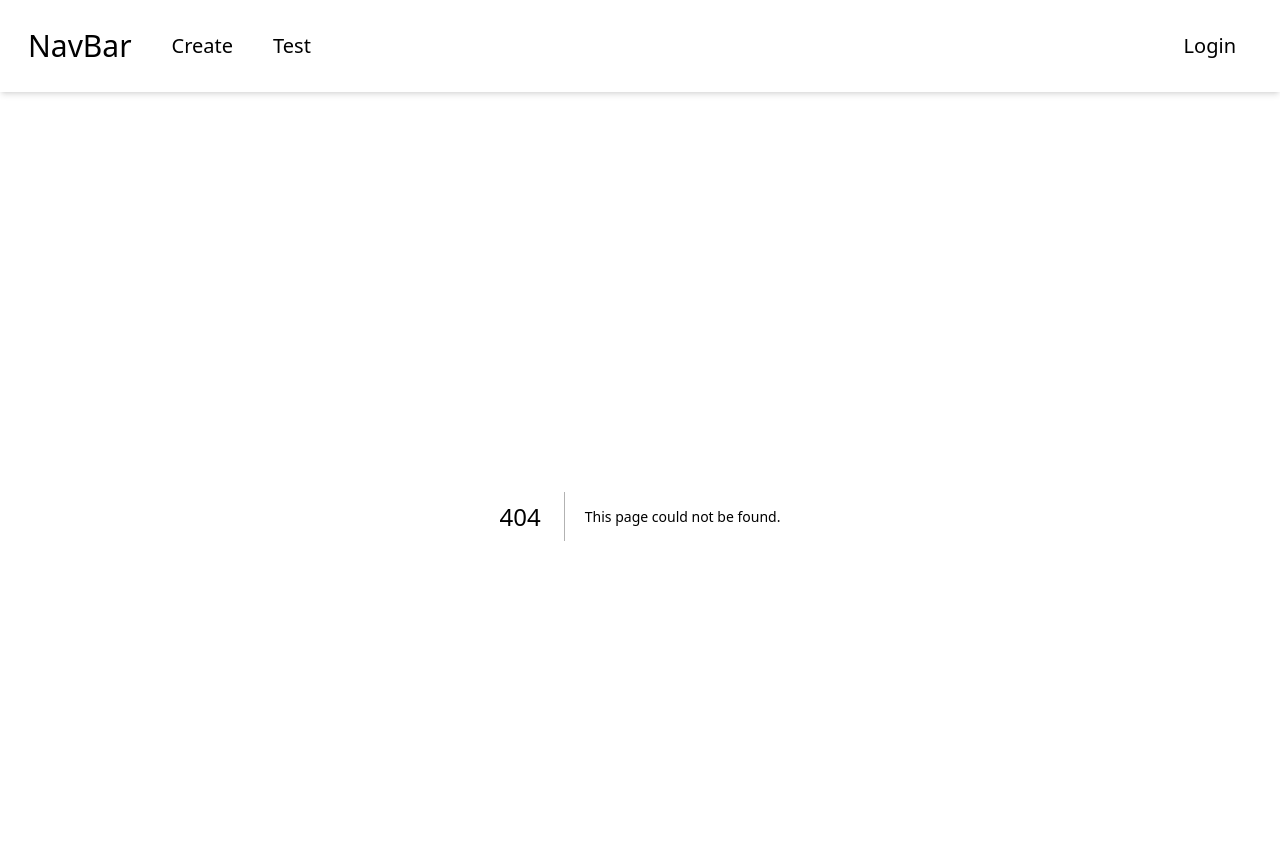
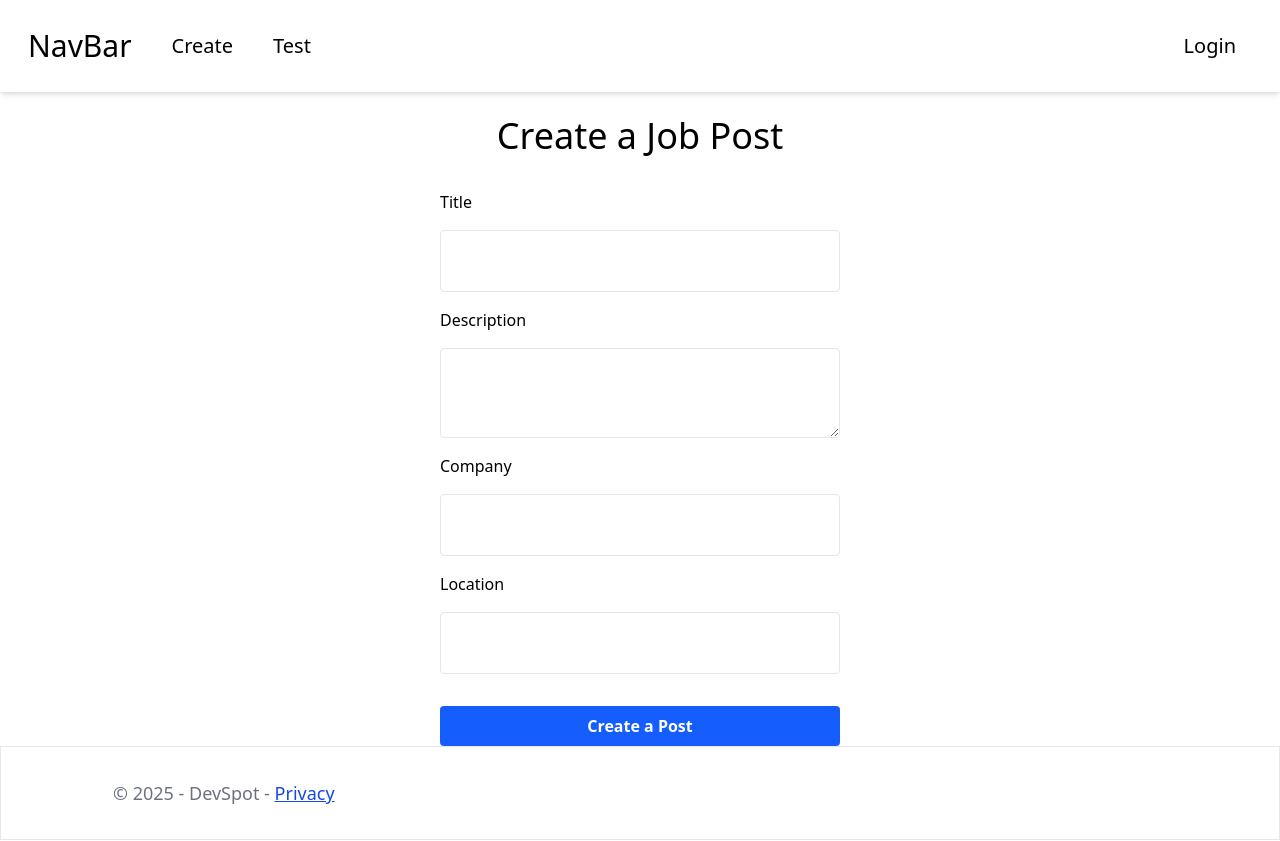
Before and after one commit to yiwenwangANU/dotnetfrontend, a Next.js app: page /jobPostings/update/1 in a window 1280 px wide. Before the commit this address had no page. Shown: the top 841 px of the page. Built offline with nearby package versions, Linux system fonts and the light colour scheme; no server answers.

Commit message:
create route for single post

```diff
--- a/src/api/apiServices.ts
+++ b/src/api/apiServices.ts
@@ -21,6 +21,7 @@ export type CreatePostResponse = {
 
 export type GetPostingResponse = {
   jobPosting: {
+    id: number;
     title: string;
     description: string;
     company: string;
@@ -33,6 +34,7 @@ export type GetPostingResponse = {
 export type GetPostingsResponse = {
   jobPostings: [
     {
+      id: number;
       title: string;
       description: string;
       company: string;
--- /dev/null
+++ b/src/app/jobPostings/[id]/page.tsx
@@ -0,0 +1,10 @@
+"use client";
+import { useParams } from "next/navigation";
+
+const JobPosting = () => {
+  const params = useParams();
+  const id = params.id;
+  return <div>hello, {id}</div>;
+};
+
+export default JobPosting;
--- /dev/null
+++ b/src/app/jobPostings/update/[id]/page.tsx
@@ -0,0 +1,89 @@
+"use client";
+import Button from "@/components/Buttom";
+import useCreatePost from "@/hooks/useCreatePost";
+import { useParams } from "next/navigation";
+import { useForm, SubmitHandler } from "react-hook-form";
+
+type Inputs = {
+  title: string;
+  description: string;
+  company: string;
+  location: string;
+};
+
+const Update = () => {
+  const params = useParams();
+  const id = params.id;
+
+  const { mutate } = useCreatePost();
+  const {
+    register,
+    handleSubmit,
+    formState: { errors },
+  } = useForm<Inputs>();
+
+  const onSubmit: SubmitHandler<Inputs> = (data) => {
+    console.log(data);
+    mutate({
+      title: data.title,
+      description: data.description,
+      company: data.company,
+      location: data.location,
+    });
+  };
+
+  return (
+    <div className="flex flex-col gap-2 justify-center items-center">
+      <div className="text-4xl">Create a Job Post</div>
+      <hr className="border-t-2 border-gray-600 mb-4" />
+      <form className="flex flex-col gap-4" onSubmit={handleSubmit(onSubmit)}>
+        <label>Title</label>
+        <input
+          className="border rounded border-gray-200 p-4 text-xl w-100"
+          {...register("title", {
+            required: "Please enter a title.",
+          })}
+        />
+        {errors.title && (
+          <span className="text-red-600">{errors.title.message}</span>
+        )}
+        <label>Description</label>
+        <textarea
+          className="border rounded border-gray-200 p-4 text-xl w-100"
+          {...register("description", {
+            required: "Please enter a description.",
+          })}
+        />
+        {errors.description && (
+          <span className="text-red-600">{errors.description.message}</span>
+        )}
+        <label>Company</label>
+        <input
+          className="border rounded border-gray-200 p-4 text-xl w-100"
+          {...register("company", {
+            required: "Please enter a company.",
+          })}
+        />
+        {errors.company && (
+          <span className="text-red-600">{errors.company.message}</span>
+        )}
+        <label>Location</label>
+        <input
+          className="border rounded border-gray-200 p-4 text-xl w-100"
+          {...register("location", {
+            required: "Please enter a location.",
+          })}
+        />
+        {errors.location && (
+          <span className="text-red-600">{errors.location.message}</span>
+        )}
+
+        <Button type="submit" className="w-100 mt-4">
+          Create a Post
+        </Button>
+      </form>
+    </div>
+  );
+};
+
+export default Update;
--- a/src/components/JobPostings.tsx
+++ b/src/components/JobPostings.tsx
@@ -1,6 +1,7 @@
 "use client";
 import useGetPosts from "@/hooks/userGetPosts";
 import { formatDistanceToNow } from "date-fns";
+import Link from "next/link";
 
 const JobPostings = () => {
   const { data } = useGetPosts();
@@ -9,8 +10,9 @@ const JobPostings = () => {
       <div className="font-semibold text-3xl py-6">Recommended for you</div>
       <div className="flex flex-col gap-6 w-full">
         {data?.jobPostings.map((post) => (
-          <div
+          <Link
             key={post.title}
+            href={`/jobPostings/${post.id}`}
             className="relative border-4 border-gray-100 rounded-2xl w-full p-3 hover:cursor-pointer hover:border-blue-600"
           >
             <div className="font-semibold text-2xl">{post.title}</div>
@@ -22,7 +24,7 @@ const JobPostings = () => {
                 addSuffix: true,
               })}
             </div>
-          </div>
+          </Link>
         ))}
       </div>
     </div>
```
